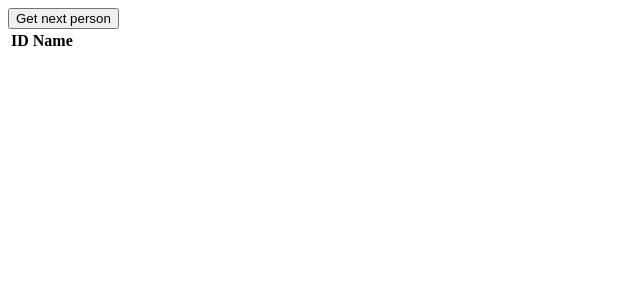
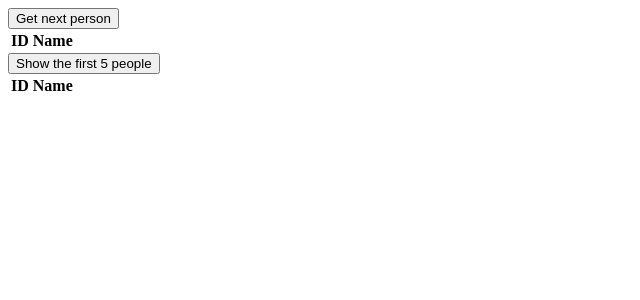
Before and after one commit to jfinkels/flask-restless, a Flask app: page / in a window 1280 px wide. Shown: the top 300 px of the page, without its empty margins (0-640 px from the left). Run offline with Flask 2, Linux system fonts and the light colour scheme; lists and menus that the app fills with data are empty; some libraries are stand-ins or nearby versions.

Commit message:
Fixes issue #130.

```diff
--- a/examples/clients/jquery/templates/index.html
+++ b/examples/clients/jquery/templates/index.html
@@ -25,6 +25,24 @@
           }
         });
       });
+      $("#all-button").click(function() {
+        var filters = [{"name": "id", "op": "lte", "val": 5}];
+        $.ajax({
+          url: SCRIPT_ROOT + '/api/person',
+          data: {"q": JSON.stringify({"filters": filters})},
+          dataType: 'json',
+          contentType: "application/json",
+          success: function(data) {
+            var all_people, new_row, i;
+            all_people = data.objects;
+            for (i = 0; i < data.objects.length; ++i) {
+              new_row = $("<tr><td>" + data.objects[i].id + "</td><td>"
+                          + data.objects[i].name + "</td></tr>");
+              $("#people-with-y").append(new_row);
+            }
+          }
+        });
+      });
     });
   }());
   </script>
@@ -35,5 +53,9 @@
   <table id="people">
     <tr><th>ID</th><th>Name</th></tr>
   </table>
+  <input type="button" id="all-button" value="Show the first 5 people" />
+  <table id="people-with-y">
+    <tr><th>ID</th><th>Name</th></tr>
+  </table>
 </body>
 </html>
```
Also changed, not shown: examples/clients/requests_client.py (+16 -4 lines), 3 other files.
